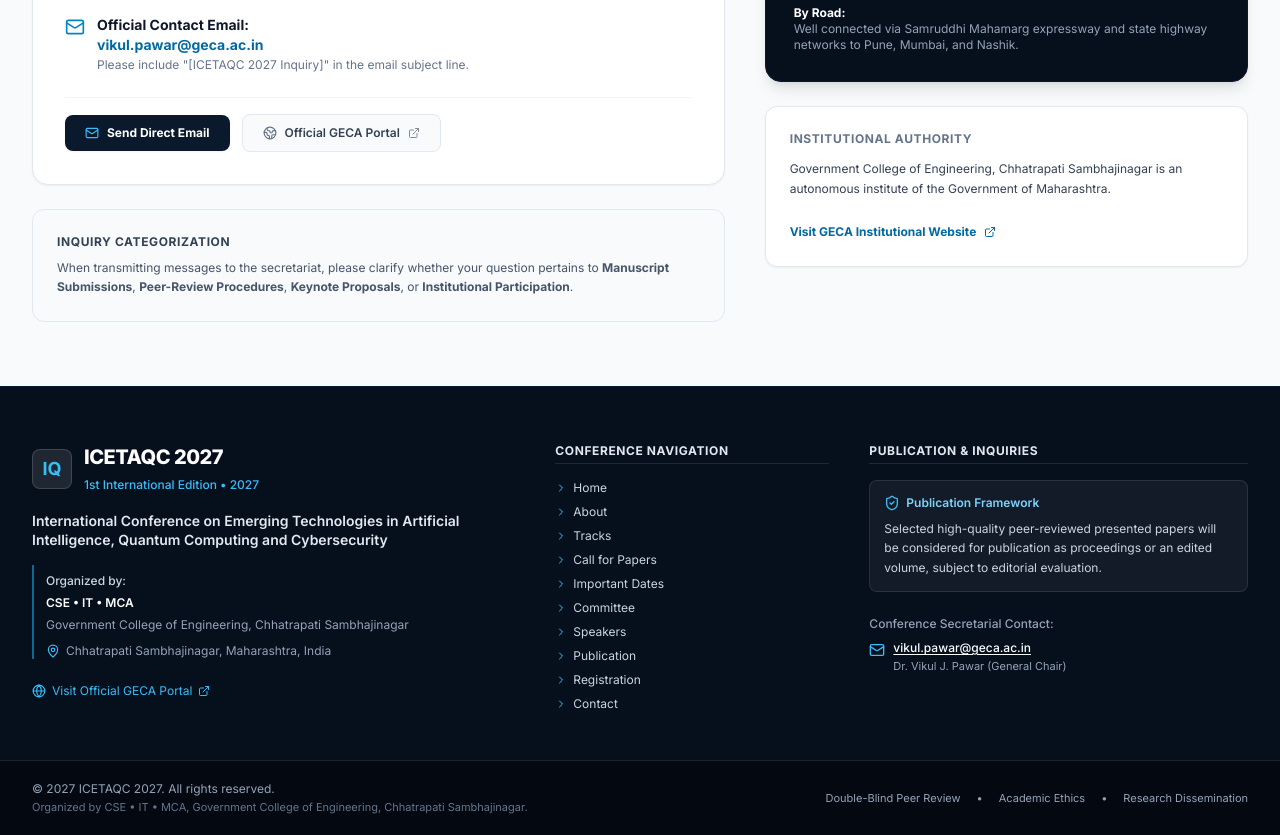
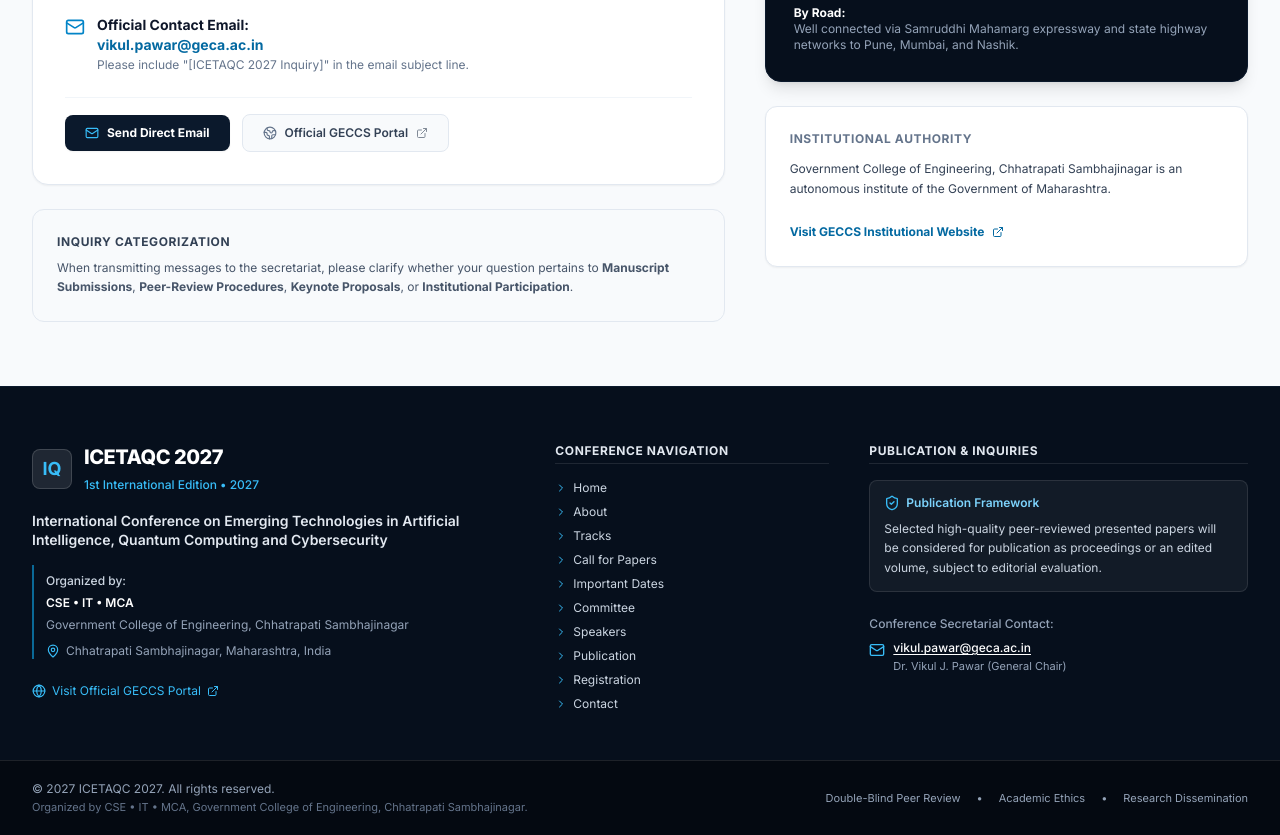
Before and after one commit to shubhammadane/ICETA, a React (Vite) app: page /contact in a window 1280 px wide. Shown: the part 700-1535 px from the top of the page. Built offline with nearby package versions, Linux system fonts and the light colour scheme.

Commit message:
feat: initialize conference data module and add Contact and Footer components

```diff
--- a/index.html
+++ b/index.html
@@ -8,7 +8,7 @@
     <title>ICETAQC 2027 | International Conference on AI, Quantum Computing and Cybersecurity</title>
     <meta name="title" content="ICETAQC 2027 | International Conference on AI, Quantum Computing and Cybersecurity" />
     <meta name="description" content="ICETAQC 2027 is an international conference jointly organized by the Departments of Computer Science and Engineering (CSE), Information Technology (IT), and Master of Computer Applications (MCA), Government College of Engineering, Chhatrapati Sambhajinagar, focusing on Artificial Intelligence, Machine Learning, Image Processing, Computer Vision, Quantum Computing, Cybersecurity and emerging technologies." />
-    <meta name="keywords" content="ICETAQC 2027, Artificial Intelligence, Machine Learning, Quantum Computing, Quantum AI, Cybersecurity, Post-Quantum Cryptography, Data Science, GECA, Government College of Engineering Chhatrapati Sambhajinagar, CSE, IT, MCA, Academic Research" />
+    <meta name="keywords" content="ICETAQC 2027, Artificial Intelligence, Machine Learning, Quantum Computing, Quantum AI, Cybersecurity, Post-Quantum Cryptography, Data Science, GECCS, Government College of Engineering Chhatrapati Sambhajinagar, CSE, IT, MCA, Academic Research" />
     <meta name="author" content="Departments of Computer Science and Engineering (CSE), Information Technology (IT), and Master of Computer Applications (MCA), Government College of Engineering, Chhatrapati Sambhajinagar" />
     <meta name="robots" content="index, follow" />
     <meta name="theme-color" content="#0b192c" />
--- a/src/components/Footer.jsx
+++ b/src/components/Footer.jsx
@@ -54,7 +54,7 @@
                 className="inline-flex items-center gap-1.5 text-sky-400 hover:text-sky-300 transition-colors"
               >
                 <Globe className="w-3.5 h-3.5" />
-                <span>Visit Official GECA Portal</span>
+                <span>Visit Official GECCS Portal</span>
                 <ExternalLink className="w-3 h-3" />
               </a>
             </div>
--- a/src/data/conferenceData.js
+++ b/src/data/conferenceData.js
@@ -47,7 +47,7 @@
 
   // Organizing Institution & Departments
   institution: "Government College of Engineering, Chhatrapati Sambhajinagar",
-  institutionShort: "GECA",
+  institutionShort: "GECCS",
   department: "Departments of Computer Science and Engineering (CSE), Information Technology (IT), and Master of Computer Applications (MCA)",
   departmentShort: "CSE • IT • MCA",
   organizingDepartments: [
@@ -662,7 +662,7 @@
   // Institutional Section: Government College of Engineering, Chhatrapati Sambhajinagar
   institutional: {
     name: "Government College of Engineering, Chhatrapati Sambhajinagar",
-    shortName: "GECA",
+    shortName: "GECCS",
     departmentName: "Departments of Computer Science & Engineering, Information Technology, and Master of Computer Applications",
     location: "Railway Station Road, Osmanpura, Chhatrapati Sambhajinagar (Aurangabad), Maharashtra 431005, India",
     overview: "Government College of Engineering, Chhatrapati Sambhajinagar is one of the premier autonomous engineering institutions established by the Government of Maharashtra. The college boasts a legacy of academic excellence, cutting-edge technical education, and pioneering research contributions across engineering disciplines.",
--- a/src/pages/Contact.jsx
+++ b/src/pages/Contact.jsx
@@ -114,7 +114,7 @@
                     className="inline-flex items-center gap-2 px-5 py-2.5 text-xs font-semibold text-slate-700 bg-slate-50 hover:bg-slate-100 rounded-lg border border-slate-200"
                   >
                     <Globe2 className="w-3.5 h-3.5 text-slate-500" />
-                    <span>Official GECA Portal</span>
+                    <span>Official GECCS Portal</span>
                     <ExternalLink className="w-3 h-3 opacity-60" />
                   </a>
                 )}
@@ -180,7 +180,7 @@
                   rel="noopener noreferrer"
                   className="inline-flex items-center gap-2 text-xs font-bold text-sky-700 hover:text-sky-900"
                 >
-                  <span>Visit GECA Institutional Website</span>
+                  <span>Visit GECCS Institutional Website</span>
                   <ExternalLink className="w-3 h-3" />
                 </a>
               </div>
```
